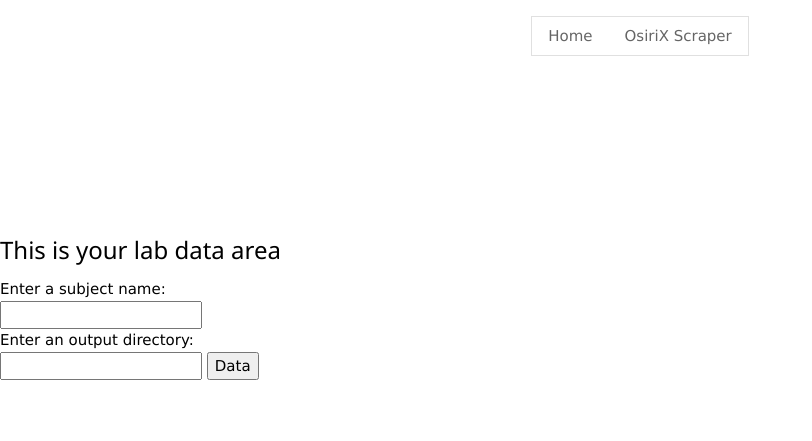
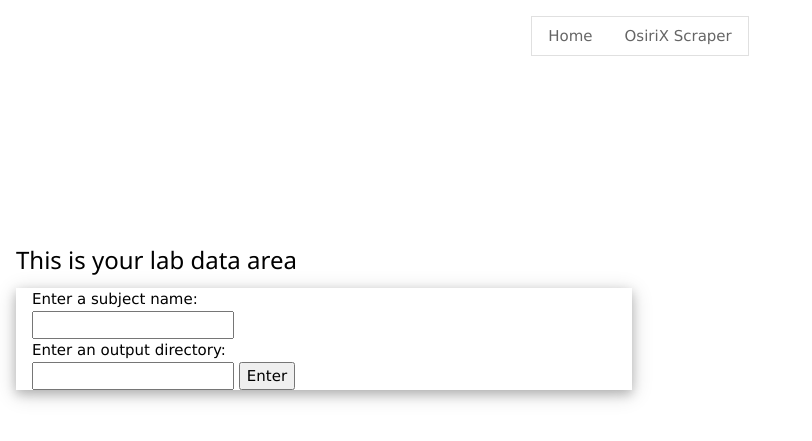
Before and after one commit to NikkiBytes/Applications, a Django app: page / in a window 1280 px wide. Shown: the part 312-753 px from the top of the page, without its empty margins (0-812 px from the left). Run offline with Django 3.2, Linux system fonts and the light colour scheme.

Commit message:
added edits

```diff
--- a/BIDSapp/mysite/myapp/templates/base.html
+++ b/BIDSapp/mysite/myapp/templates/base.html
@@ -34,24 +34,30 @@ This application is being designed for bids conversion
       <a href="#", class="w3-bar-item w3-button">OsiriX Scraper </a>
 
 
+  </div>
+  </div>
+</header>
 
-</header>
+
+<div class="w3-row-padding">
+
+<div class="w3-half">
 <h3> This is your lab data area</h3>
-<form action="#", method="post">
+<form class="w3-container w3-card-4", action="#", method="post">
 {% csrf_token %}
   Enter a subject name:<br>
   <input type="text" name="subject"><br>
   Enter an output directory:<br>
   <input type="text" name="directory">
 
-  <input type="submit" value="Data">
+  <input type="submit" value="Enter">
 </form>
+</div>
 
 
-    </div>
 {% block content %}
 {% endblock %}
-</div>
+
 </div>
 
 </body>
```
